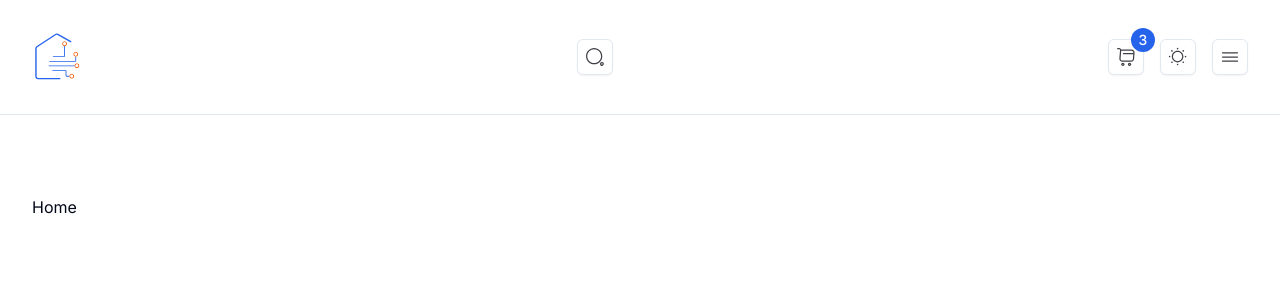
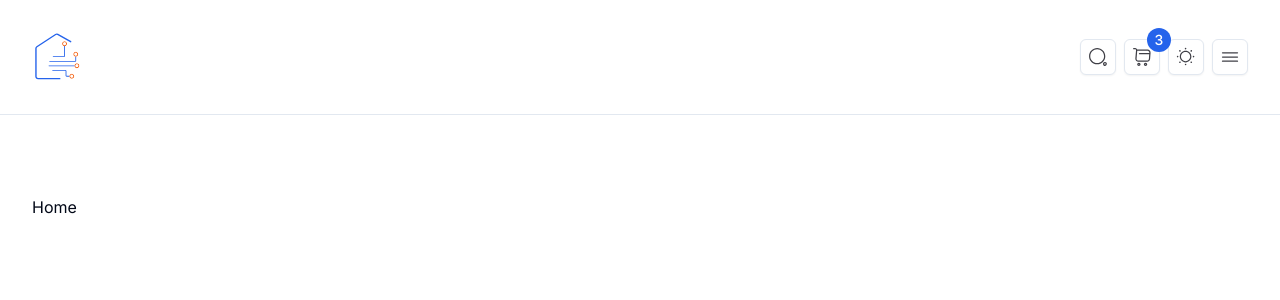
Before and after one commit to EvandroCalado/tech_heim, a Next.js app: page / in a window 1280 px wide. Shown: the top 300 px of the page. Built offline with nearby package versions, Linux system fonts and the light colour scheme.

Commit message:
🦄 refactor: change component name

```diff
--- a/src/components/navbar/LinksDropdown.tsx
+++ b/src/components/navbar/MenuMobile.tsx
@@ -10,9 +10,9 @@ import {
   DropdownMenuTrigger,
 } from '../ui/dropdown-menu';
 
-export interface LinksDropdownProps {}
+export interface MenuMobileProps {}
 
-export const LinksDropdown: FC<LinksDropdownProps> = () => {
+export const MenuMobile: FC<MenuMobileProps> = () => {
   return (
     <DropdownMenu>
       <DropdownMenuTrigger asChild>
--- a/src/components/navbar/Navbar.tsx
+++ b/src/components/navbar/Navbar.tsx
@@ -1,8 +1,8 @@
 import { Container } from '../global';
 import { CartButton } from './CartButton';
 import { DarkMode } from './DarkMode';
-import { LinksDropdown } from './LinksDropdown';
 import { Logo } from './Logo';
+import { MenuMobile } from './MenuMobile';
 import { Search } from './Search';
 
 export interface NavbarProps {}
@@ -12,12 +12,12 @@ export const Navbar = () => {
     <nav className="border-b">
       <Container className="flex flex-col flex-wrap gap-4 py-8 sm:flex-row sm:items-center sm:justify-between">
         <Logo />
-        <Search />
 
-        <div className="flex items-center gap-4">
+        <div className="flex items-center gap-2">
+          <Search />
           <CartButton />
           <DarkMode />
-          <LinksDropdown />
+          <MenuMobile />
         </div>
       </Container>
     </nav>
--- a/src/components/navbar/index.ts
+++ b/src/components/navbar/index.ts
@@ -1,7 +1,7 @@
 export * from './CartButton';
 export * from './DarkMode';
-export * from './LinksDropdown';
 export * from './Logo';
+export * from './MenuMobile';
 export * from './Navbar';
 export * from './Search';
 export * from './SignOutLink';
```
Also changed, not shown: 1 other file (tests, documents, lock files or other folders).
